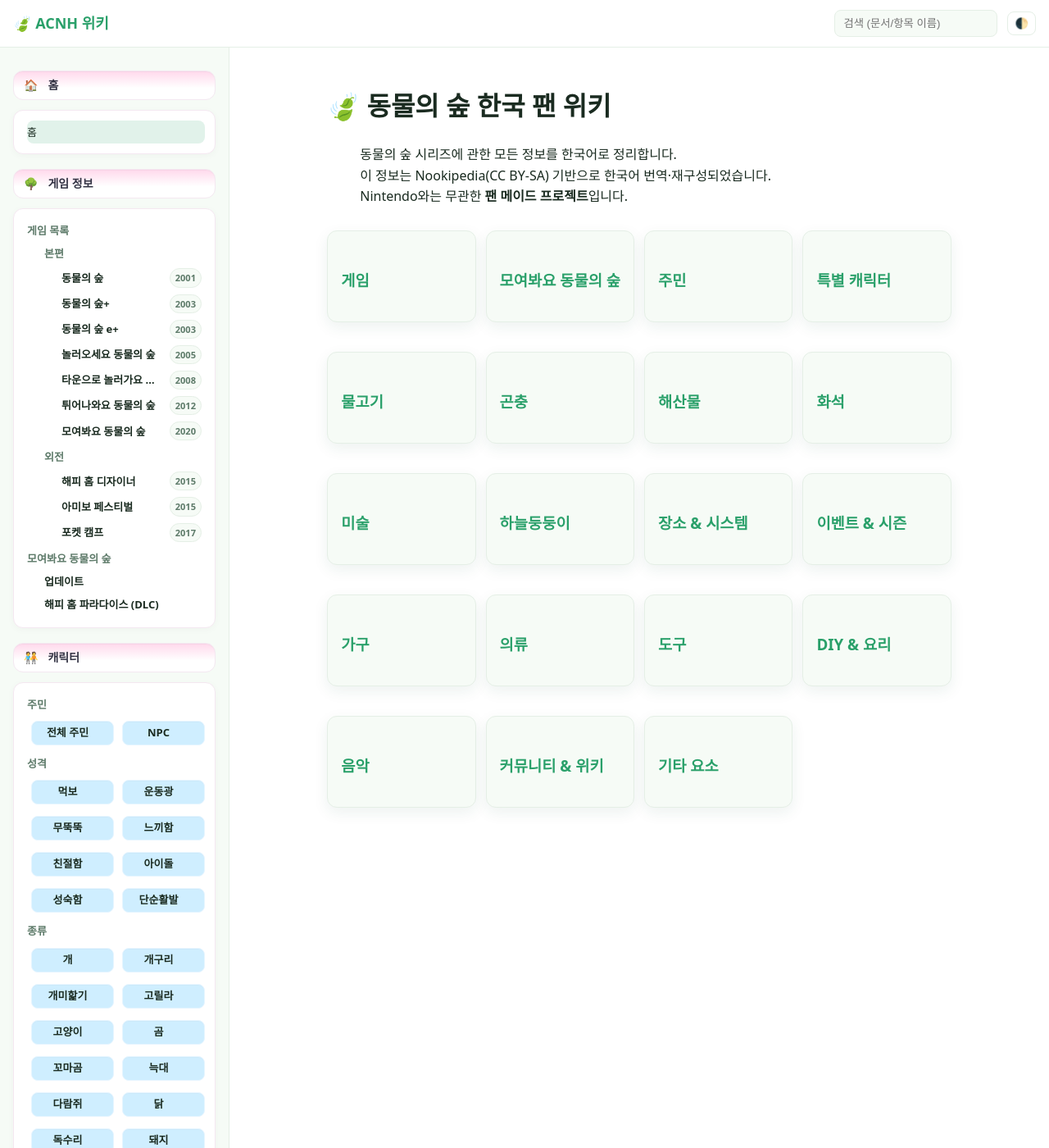
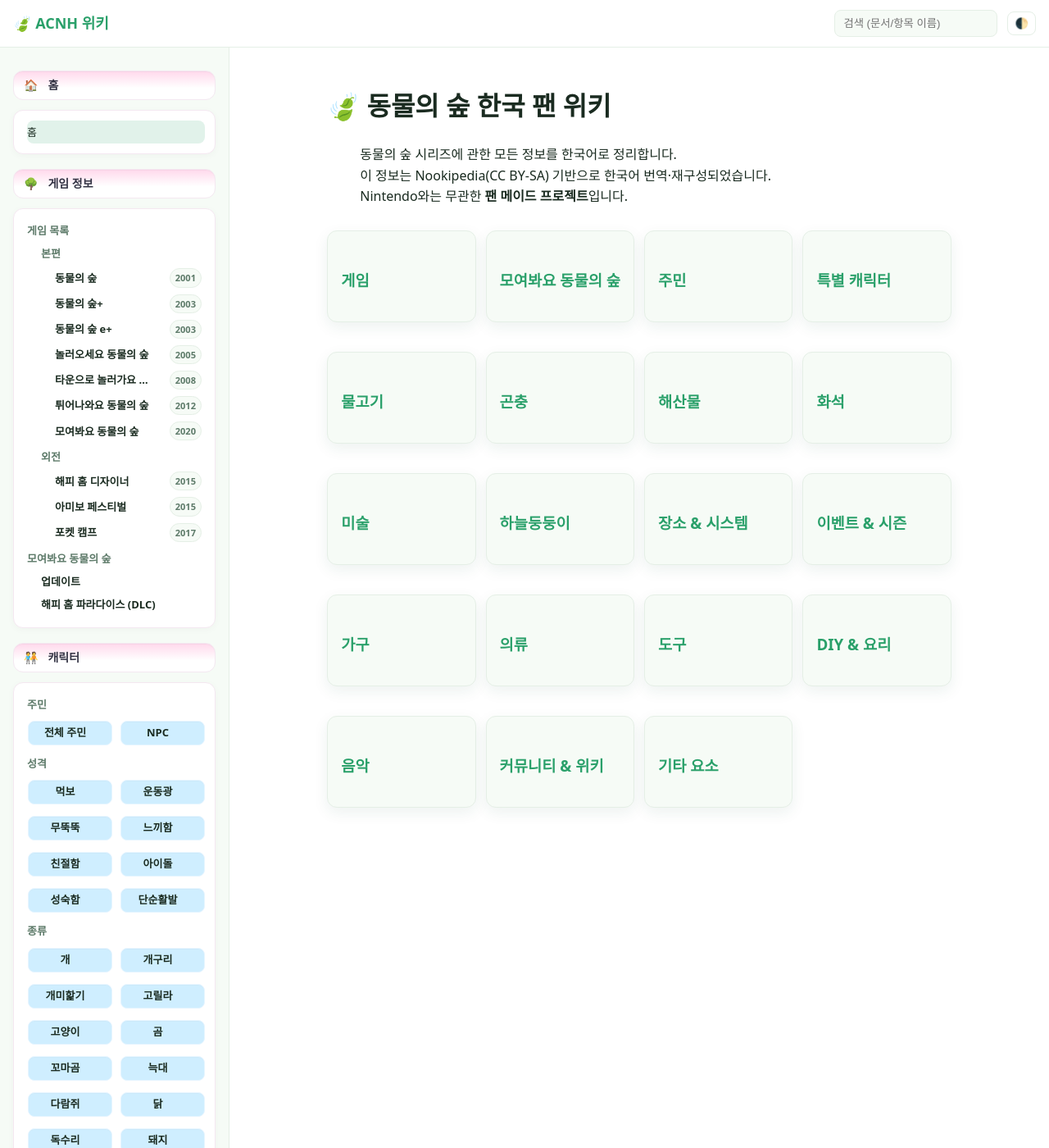
Before and after one commit to cute-bite/animal-crossing, a Jekyll site: the page built from index.md, in a window 1280 px wide and 1400 px high. Shown: the whole window at 82% size. Built offline with Jekyll 4.4.1, drawn with Linux system fonts in a browser that asks for light colours.

Commit message:
Add files via upload

```diff
--- a/assets/css/theme.css
+++ b/assets/css/theme.css
@@ -589,7 +589,7 @@
 }
 
 /* 위에서 0으로 만들었던 규칙 무력화 */
-.sidebar .menu li > ul { padding-left: 5px !important; }
+.sidebar .menu li > ul { padding-left: 1px !important; }
 
 /* 링크 자체는 과도하게 들여쓰지 않도록 */
 .sidebar .menu a { padding-left: 0 !important; }
```
